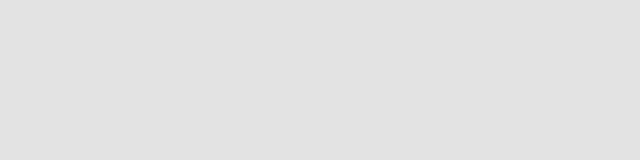
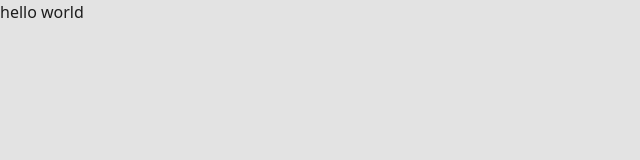
Before and after one commit to Aizak-Clark/FRONT_WORK, a website built with Vite: page index.html in a window 1280 px wide. Shown: the whole page, without its empty margins (0-640 px from the left). Built offline with nearby package versions, Linux system fonts and the light colour scheme.

Commit message:
change config

```diff
--- a/index.html
+++ b/index.html
@@ -14,6 +14,9 @@
     </style>
   </head>
   <body>
+
+    <h1>hello world</h1>
+
     <script type="module" src="/src/index.js"></script>
   </body>
 </html>
--- a/vite.config.js
+++ b/vite.config.js
@@ -3,7 +3,7 @@
 import { fileURLToPath, URL } from 'node:url';
 
 export default defineConfig({
-  base: '/test21t/',
+  base: '/FRONT_WORK/',
   build: {
     emptyOutDir: true,
     modulePreload: { polyfill: false },
```
